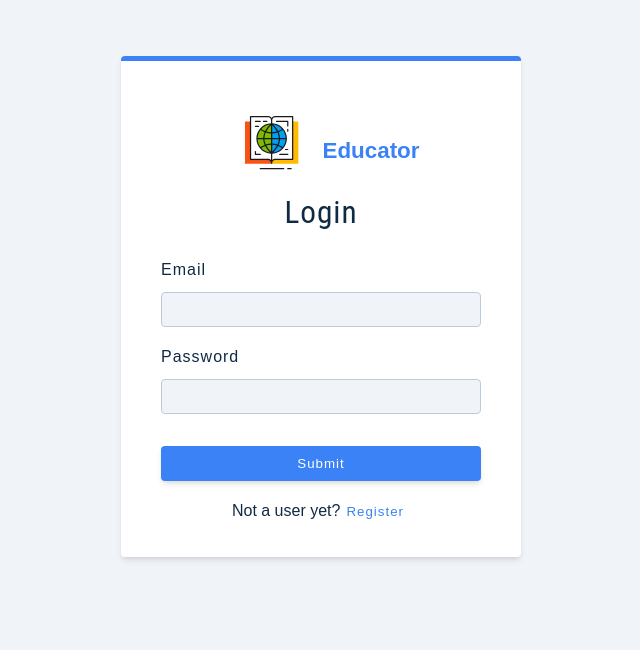
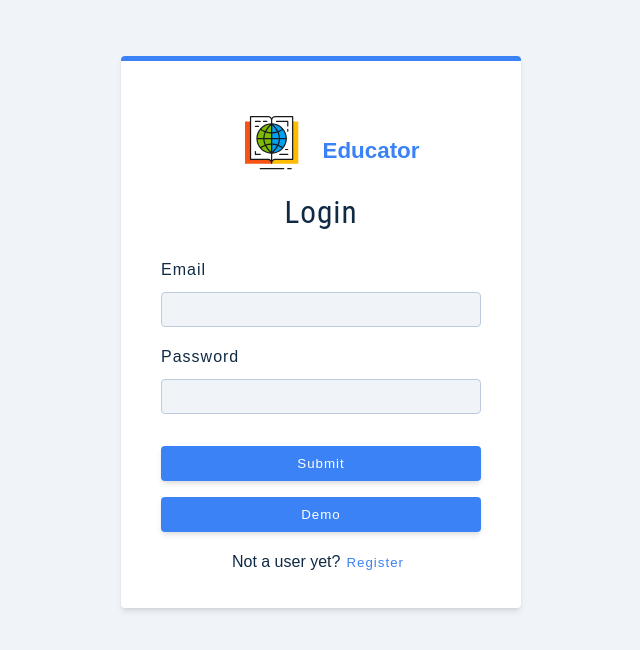
Before and after one commit to chingu-voyages/v45-tier3-team-31, a React (Vite) app in the folder frontend/: page /register in a window 1280 px wide. Shown: the top 650 px of the page, without its empty margins (319-959 px from the left). Built offline with nearby package versions, Linux system fonts and the light colour scheme; the HTML template or start-up script is replaced by a standard one.

Commit message:
Demo user

```diff
--- /dev/null
+++ b/frontend/src/assets/wrappers/NavBar.js
@@ -0,0 +1,84 @@
+import styled from "styled-components";
+
+const Wrapper = styled.nav`
+  height: var(--nav-height);
+  display: flex;
+  align-items: center;
+  justify-content: center;
+  box-shadow: 0 1px 0px 0px rgba(0, 0, 0, 0.1);
+  .logo {
+    display: flex;
+    align-items: center;
+    width: 100px;
+  }
+  .nav-center {
+    display: flex;
+    width: 90vw;
+    align-items: center;
+    justify-content: space-between;
+  }
+  .toggle-btn {
+    background: transparent;
+    border-color: transparent;
+    font-size: 1.75rem;
+    color: var(--primary-500);
+    cursor: pointer;
+    display: flex;
+    align-items: center;
+  }
+  background: var(--white);
+  .btn-container {
+    position: relative;
+  }
+  .btn {
+    display: flex;
+    align-items: center;
+    justify-content: center;
+    gap: 0 0.5rem;
+    position: relative;
+    box-shadow: var(--shadow-2);
+  }
+
+  .dropdown {
+    position: absolute;
+    top: 40px;
+    left: 0;
+    width: 100%;
+    background: var(--primary-100);
+    box-shadow: var(--shadow-2);
+    padding: 0.5rem;
+    text-align: center;
+    visibility: hidden;
+    border-radius: var(--borderRadius);
+  }
+  .show-dropdown {
+    visibility: visible;
+  }
+  .dropdown-btn {
+    background: transparent;
+    border-color: transparent;
+    color: var(--primary-500);
+    letter-spacing: var(--letterSpacing);
+    text-transform: capitalize;
+    cursor: pointer;
+  }
+  .logo-text {
+    display: none;
+    margin: 0;
+  }
+  @media (min-width: 992px) {
+    position: sticky;
+    top: 0;
+
+    .nav-center {
+      width: 90%;
+    }
+    .logo {
+      display: none;
+    }
+    .logo-text {
+      display: block;
+    }
+  }
+`;
+export default Wrapper;
--- /dev/null
+++ b/frontend/src/assets/wrappers/SharedLayout.js
@@ -0,0 +1,22 @@
+import styled from "styled-components";
+
+const Wrapper = styled.section`
+  .dashboard {
+    display: grid;
+    grid-template-columns: 1fr;
+  }
+  .dashboard-page {
+    width: 90vw;
+    margin: 0 auto;
+    padding: 2rem 0;
+  }
+  @media (min-width: 992px) {
+    .dashboard {
+      grid-template-columns: auto 1fr;
+    }
+    .dashboard-page {
+      width: 90%;
+    }
+  }
+`;
+export default Wrapper;
--- /dev/null
+++ b/frontend/src/components/BigSideBar.jsx
@@ -0,0 +1,7 @@
+import React from "react";
+
+const BigSideBar = () => {
+  return <div>BigSideBar</div>;
+};
+
+export default BigSideBar;
--- /dev/null
+++ b/frontend/src/components/NavBar.jsx
@@ -0,0 +1,24 @@
+import React from "react";
+import Wrapper from "../assets/wrappers/NavBar";
+import { FaAlignLeft } from "react-icons/fa";
+import Logo from "./Logo";
+const NavBar = () => {
+  return (
+    <Wrapper>
+      <div className="nav-center">
+        <button type="button" className="toggle-btn">
+          <FaAlignLeft />
+        </button>
+        <div>
+          <Logo />
+          <h3 className="logo-text">dashboard</h3>
+        </div>
+        <div className="btn-container">
+          <button type="button"></button>
+        </div>
+      </div>
+    </Wrapper>
+  );
+};
+
+export default NavBar;
--- /dev/null
+++ b/frontend/src/components/SmallSideBar.jsx
@@ -0,0 +1,7 @@
+import React from "react";
+
+const SmallSideBar = () => {
+  return <div>SmallSideBar</div>;
+};
+
+export default SmallSideBar;
--- a/frontend/src/components/index.js
+++ b/frontend/src/components/index.js
@@ -1,4 +1,7 @@
+import BigSideBar from "./BigSideBar";
 import FormRow from "./FormRow";
 import Logo from "./Logo";
+import NavBar from "./NavBar";
+import SmallSideBar from "./SmallSideBar";
 
-export { FormRow, Logo };
+export { FormRow, Logo, BigSideBar, SmallSideBar, NavBar };
--- /dev/null
+++ b/frontend/src/features/class/classSlice.js
@@ -0,0 +1,17 @@
+import { createSlice } from "@reduxjs/toolkit";
+
+const initialState = {
+  isLoading: false,
+  statusOptions: ["ongoing", "closed"],
+  editClassId: "",
+  name: "",
+  createdDate: "",
+  courseName: "",
+};
+
+const classSlice = createSlice({
+  name: "class",
+  initialState,
+});
+
+export default classSlice.reducer;
--- a/frontend/src/features/users/userSlice.js
+++ b/frontend/src/features/users/userSlice.js
@@ -1,11 +1,38 @@
 const initialState = {
+  isSidebarOpen: false,
+  isLoading: false,
   user: null,
 };
-import { createSlice } from "@reduxjs/toolkit";
+import { createAsyncThunk, createSlice } from "@reduxjs/toolkit";
+
+export const loginUser = createAsyncThunk(
+  "user/login",
+  async (user, thunkAPI) => {
+    // try {
+
+    // } catch (error) {
+    //   return thunkAPI.rejectWithValue("nothing");
+    // }
+    return user;
+  }
+);
 
 const userSlice = createSlice({
   name: "user",
   initialState,
+  extraReducers: (builder) => {
+    builder
+      .addCase(loginUser.pending, (state) => {
+        state.isLoading = true;
+      })
+      .addCase(loginUser.fulfilled, (state, { payload }) => {
+        state.isLoading = false;
+        state.user = payload;
+      })
+      .addCase(loginUser.rejected, (state) => {
+        state.isLoading = false;
+      });
+  },
 });
 
 export default userSlice.reducer;
--- a/frontend/src/pages/ProtectedRoute.jsx
+++ b/frontend/src/pages/ProtectedRoute.jsx
@@ -2,12 +2,13 @@ import React from "react";
 import { useSelector } from "react-redux";
 import { Navigate } from "react-router-dom";
 
-const ProtectedRoute = () => {
+const ProtectedRoute = ({ children }) => {
   const { user } = useSelector((store) => store.user);
 
   if (!user) {
     return <Navigate to="/landing" />;
   }
+  return children;
 };
 
 export default ProtectedRoute;
--- a/frontend/src/pages/Register.jsx
+++ b/frontend/src/pages/Register.jsx
@@ -1,4 +1,4 @@
-import React from "react";
+import React, { useEffect } from "react";
 const initialState = {
   name: "",
   email: "",
@@ -8,7 +8,12 @@ const initialState = {
 import Wrapper from "../assets/wrappers/RegisterPage";
 import { FormRow, Logo } from "../components";
 import { useState } from "react";
+import { useDispatch, useSelector } from "react-redux";
+import { loginUser } from "../features/users/userSlice";
+import { useNavigate } from "react-router";
 const Register = () => {
+  const dispatch = useDispatch();
+  const { user } = useSelector((store) => store.user);
   const [values, setValues] = useState(initialState);
   const { name, email, password, isMember } = values;
   const toggleMember = () => {
@@ -20,7 +25,13 @@ const Register = () => {
     console.log(e.target.name);
   };
   const handleSubmit = (e) => {};
-
+  //Programmatically redirect to dashboard
+  const navigate = useNavigate();
+  useEffect(() => {
+    if (user) {
+      navigate("/");
+    }
+  }, [user, navigate]);
   return (
     <Wrapper className="full-pages">
       <div className="form">
@@ -50,6 +61,15 @@ const Register = () => {
         <button type="button" onClick={handleSubmit} className="btn btn-block">
           submit
         </button>
+        <button
+          type="button"
+          onClick={() =>
+            dispatch(loginUser({ name: "fsdfsdf", password: "fdsf" }))
+          }
+          className="btn btn-block"
+        >
+          demo
+        </button>
         <p>
           {values.isMember ? "Not a user yet?" : "Already a user?"}
           <button type="button" className="member-btn" onClick={toggleMember}>
--- a/frontend/src/pages/dashboard/ShareLayout.jsx
+++ b/frontend/src/pages/dashboard/ShareLayout.jsx
@@ -1,7 +1,22 @@
-import React from "react";
+import { Outlet } from "react-router";
+import Wrapper from "../../assets/wrappers/SharedLayout";
+import { BigSideBar, NavBar, SmallSideBar } from "../../components";
+const ShareLayout = () => {
+  return (
+    <Wrapper>
+      <main className="dashboard">
+        <SmallSideBar />
+        <BigSideBar />
 
-const ShareLayout = () => {
-  return <div>ShareLayout</div>;
+        <div>
+          <div className="dashboard-page">
+            <NavBar />
+            <Outlet />
+          </div>
+        </div>
+      </main>
+    </Wrapper>
+  );
 };
 
 export default ShareLayout;
--- a/frontend/src/store.js
+++ b/frontend/src/store.js
@@ -1,8 +1,10 @@
 import { configureStore } from "@reduxjs/toolkit";
 import userSlice from "./features/users/userSlice";
+import classSlice from "./features/class/classSlice";
 
 export const store = configureStore({
   reducer: {
     user: userSlice,
+    class: classSlice,
   },
 });
```
Also changed, not shown: 1 other file (tests, documents, lock files or other folders).
